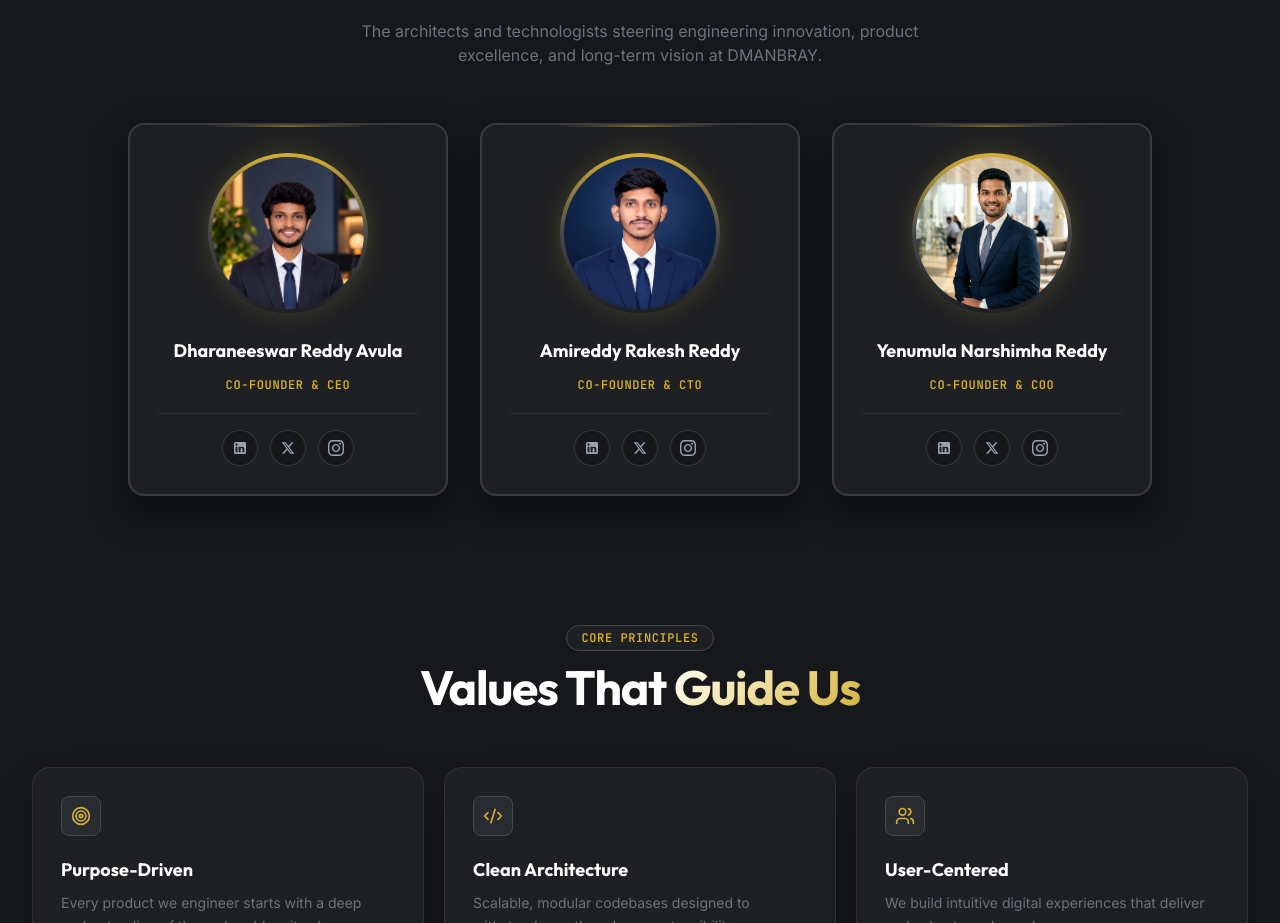
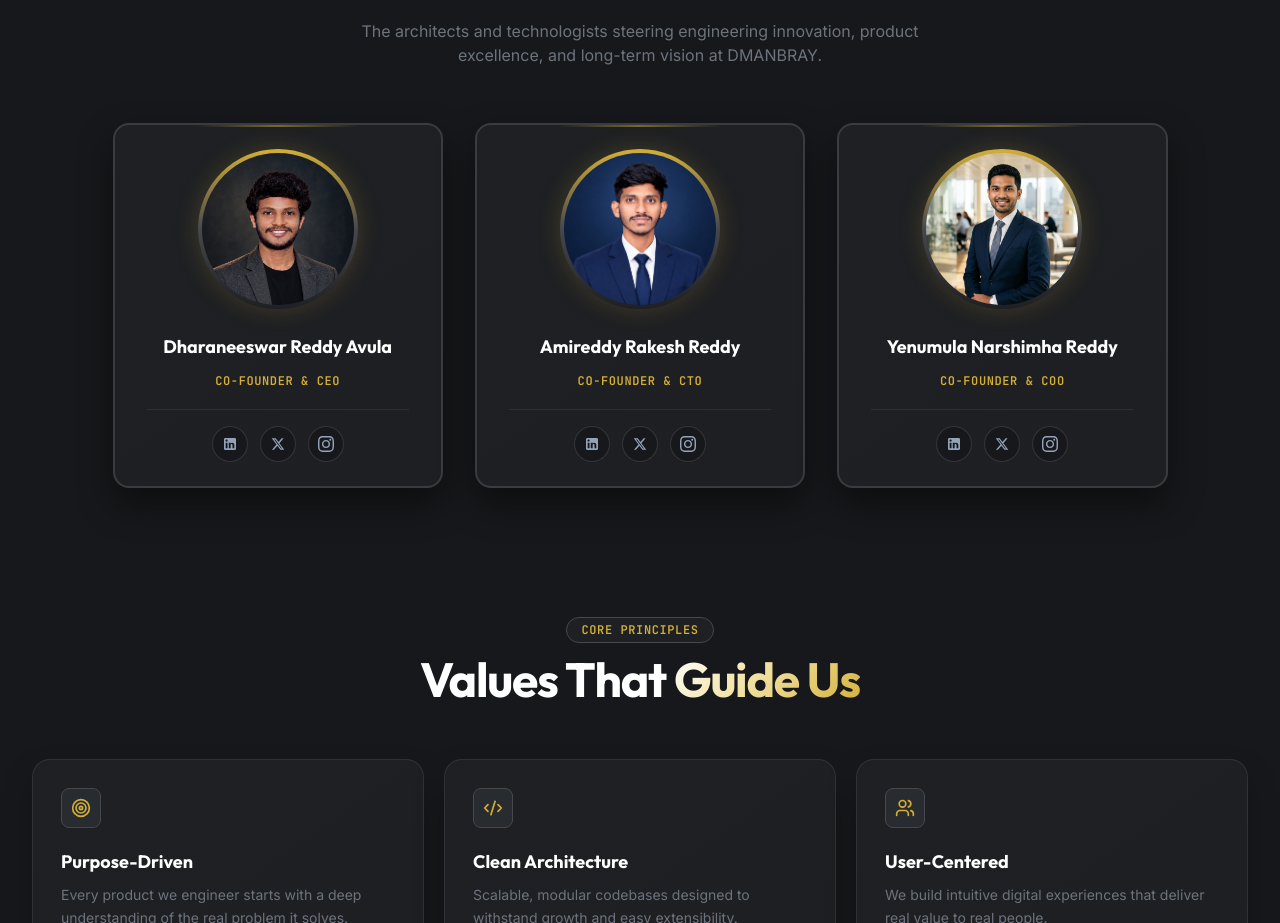
Before and after one commit to AMIREDDYRAKEY/start-up-Website, a React (Vite) app in the folder frontend/: page /about in a window 1280 px wide. Shown: the part 1053-1976 px from the top of the page. Built offline with nearby package versions, Linux system fonts and the light colour scheme; no server answers.

Commit message:
Update Dharaneeswar photo and adjust founder box width

```diff
--- a/frontend/src/pages/About.jsx
+++ b/frontend/src/pages/About.jsx
@@ -138,13 +138,13 @@ const About = () => {
           </div>
         </ScrollReveal>
 
-        <div className="max-w-5xl mx-auto grid grid-cols-1 md:grid-cols-3 gap-6 sm:gap-8 items-stretch">
+        <div className="max-w-[1055px] mx-auto grid grid-cols-1 md:grid-cols-3 gap-6 sm:gap-8 items-stretch">
           {founders.map((founder, idx) => {
             const founderImages = [founder1Img, founder2Img, founder3Img];
             const portrait = founderImages[idx];
             return (
               <ScrollReveal key={founder.id} delay={idx * 0.12} className="h-full">
-                <div className="charcoal-card rounded-2xl p-6 sm:p-7 flex flex-col items-center text-center justify-between h-full border-2 border-[#47484c]/70 hover:border-[#d4af37] shadow-[0_16px_36px_rgba(0,0,0,0.45)] hover:shadow-[0_20px_45px_rgba(212,175,55,0.18)] transition-all duration-300 group relative overflow-hidden">
+                <div className="charcoal-card rounded-2xl py-6 px-7 sm:px-8 flex flex-col items-center text-center justify-between h-full border-2 border-[#47484c]/70 hover:border-[#d4af37] shadow-[0_16px_36px_rgba(0,0,0,0.45)] hover:shadow-[0_20px_45px_rgba(212,175,55,0.18)] transition-all duration-300 group relative overflow-hidden">
                   {/* Subtle top card gold accent */}
                   <div className="absolute top-0 left-1/4 right-1/4 h-[2px] bg-gradient-to-r from-transparent via-[#d4af37]/50 to-transparent group-hover:via-[#d4af37] transition-all" />
 
--- a/frontend/src/pages/Home.jsx
+++ b/frontend/src/pages/Home.jsx
@@ -396,12 +396,12 @@ const FoundersSection = () => {
         </div>
       </ScrollReveal>
 
-      <div className="max-w-5xl mx-auto grid grid-cols-1 md:grid-cols-3 gap-6 sm:gap-8 items-stretch">
+      <div className="max-w-[1055px] mx-auto grid grid-cols-1 md:grid-cols-3 gap-6 sm:gap-8 items-stretch">
         {founders.map((founder, idx) => {
           const portrait = founderImages[idx];
           return (
             <ScrollReveal key={founder.id} delay={idx * 0.1} className="h-full">
-              <div className="charcoal-card rounded-2xl p-6 sm:p-7 flex flex-col items-center text-center justify-between h-full border-2 border-[#47484c]/70 hover:border-[#d4af37] shadow-[0_16px_36px_rgba(0,0,0,0.45)] hover:shadow-[0_20px_45px_rgba(212,175,55,0.18)] transition-all duration-300 group relative overflow-hidden">
+              <div className="charcoal-card rounded-2xl py-6 px-7 sm:px-8 flex flex-col items-center text-center justify-between h-full border-2 border-[#47484c]/70 hover:border-[#d4af37] shadow-[0_16px_36px_rgba(0,0,0,0.45)] hover:shadow-[0_20px_45px_rgba(212,175,55,0.18)] transition-all duration-300 group relative overflow-hidden">
                 {/* Subtle top gold accent line */}
                 <div className="absolute top-0 left-1/4 right-1/4 h-[2px] bg-gradient-to-r from-transparent via-[#d4af37]/50 to-transparent group-hover:via-[#d4af37] transition-all" />
 
```
Also changed, not shown: frontend/src/assets/founder-1.jpg.
